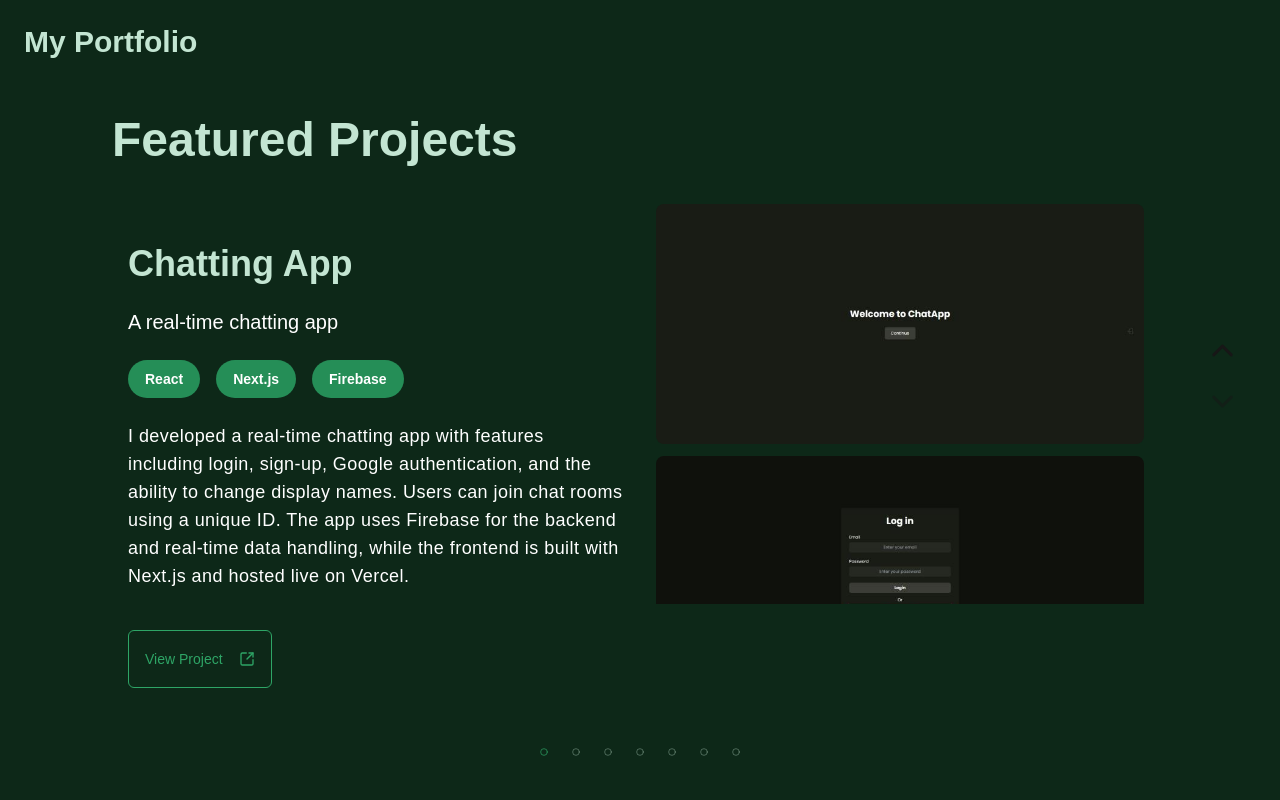
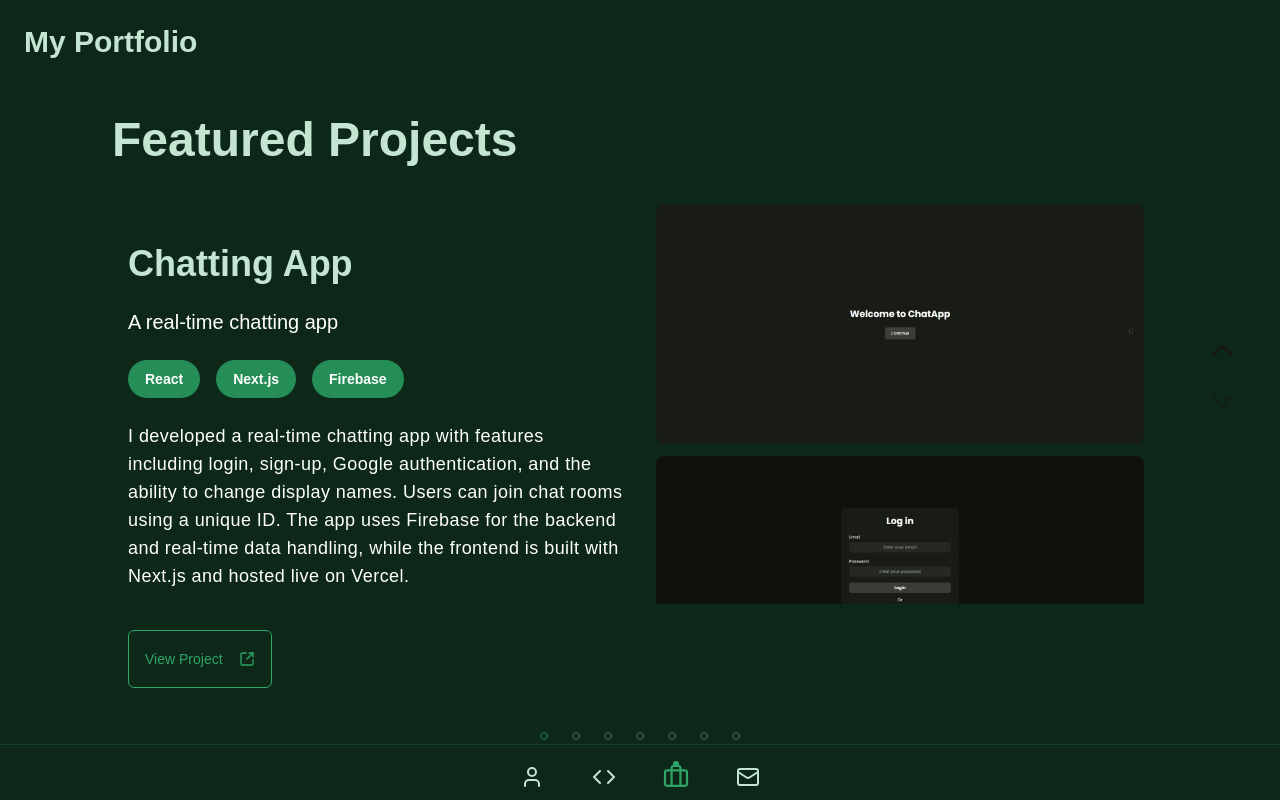
Before and after one commit to samjoshuadud/portfolio, a Next.js app: page / in a window 1280 px wide. Both pictures are taken after a click on the button "View My Work". Shown: the top 800 px of the page. Built offline with nearby package versions, Linux system fonts and the light colour scheme.

Commit message:
Fix Heights and Margins

```diff
--- a/components/Projects.js
+++ b/components/Projects.js
@@ -215,7 +215,7 @@ export default function Project() {
       </div>
 
       {/* Page Indicators - Adjusted for better stability */}
-      <div className="w-full pb-8 flex justify-center mt-4  mb-28 lg:mb-44">
+      <div className="w-full  flex justify-center my-auto ">
         <div className="flex items-center gap-2">
           {Array.from({ length: totalPages }).map((_, index) => (
             <motion.button
```
